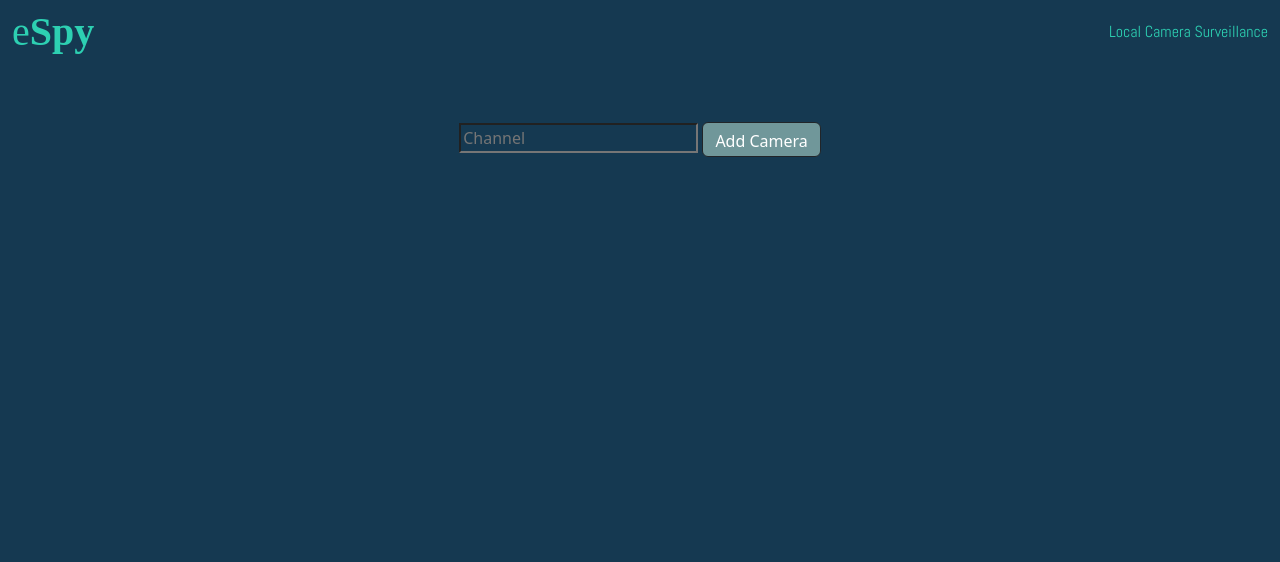
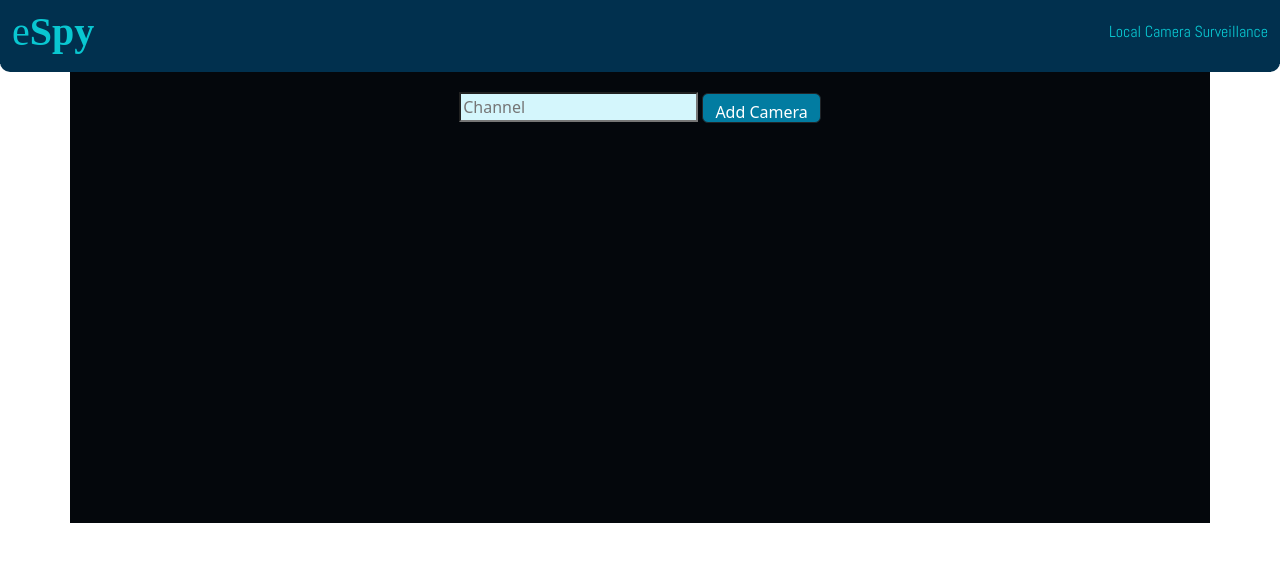
Before and after one commit to VofBMBaF/eSpy, a Flask app: template templates/videos.html in a window 1280 px wide. Shown: the top 562 px of the page. Run offline with Flask 3, Linux system fonts and the light colour scheme; the template is opened without the code that fills it, so the values that code supplies are empty; some web fonts are replaced.

Commit message:
Update styles.css

```diff
--- a/static/styles.css
+++ b/static/styles.css
@@ -1,59 +1,85 @@
-*
+body
 {
-    background: #153951 !important;
+    background: #ffffff !important;
 
 }
 
 .navbar
 {
-   /*background: #2dd0b2 !important;*/
-    margin-bottom: 50px;
+    background: #01304e !important;
     justify-content: space-evenly;
+    border-radius: 0px 0 10px 10px !important;
+
 
 }
 
-/* nav
+.navbar *
 {
-   /* background: #2dd0b2 !important;
+    background: #01304e !important;
+
+
 }
-*/
+
+.container
+{
+    background: #04070c !important;
+
+}
+
 
 h1
 {
-    color: #2dd0b2 !important;
+    color: #09c7d1 !important;
     font-family: Iceland;
 }
 
 h6
 {
     font-family: Abel;
-    color: #2dd0b2 !important
+    color: #09c7d1 !important
+}
+
+.grid
+{
+
+    padding: 25px;
+    display: grid;
+    grid-template-columns: repeat(2, 1fr);
+    grid-template-rows: repeat(8, 25%);
+    grid-gap: 50px;
+}
+
+.grid-img
+{
+    width: 100%;
+    height: 100%;
+    object-fit: cover;
+    position: relative;
+    border: #d4f6fc solid 1px;
+
+
+}
+
+.topnav
+{
+    overflow: hidden;
+    width: 100%;
+    background: #17607c !important;
+    display: flex;
+    justify-content: space-evenly;
+    border: #d4f6fc solid 1px;
+
 }
 
 
-
-.img-container
+button
 {
-    align-content: center;
-    margin-left: 10%;
-    margin-right: 10%;
-    margin-bottom: 10%;
-    padding-top: 40px;
-    /*box-shadow: 0 0 15px 10px #0c212e6f;*/
-}
-
-
-
-.img-container img
-{
-    display:block;
-    margin:auto;
-}
-
-.buttons
-{
-    display: flex;
-    justify-content: center;
+    width: 5%;
+    height: 5%;
+    background: transparent;
+    outline: none !important;
+    box-shadow: none !important;
+    border: none !important;
 
 
 }
@@ -64,25 +90,44 @@ h6
 
 }
 
-.btn-success
-{
-    background: rgb(0, 128, 77) !important;
-}
-
-.btn-danger
-{
-    background: rgb(116, 20, 31) !important;
-}
-
-.btn-dark
-{
-    background: rgb(112, 151, 154) !important;
-    height: 35px !important;
-}
-
 .top-buttons
 {
     display: flex;
     justify-content: center;
+    padding-top: 25px;
+    margin-left: 2.5%;
+    margin-right: 2.5%;
+    background: #04070c !important;
 
 }
+
+.window
+{
+    margin-top: -5%;
+    margin-left: 2.5%;
+    margin-right: 2.5%;
+    background: #04070c !important;
+}
+
+.topnav span
+{
+    font-family: Abel;
+    color: #09c7d1 !important;
+    font-size: 20px;
+}
+
+form
+{
+    margin-top: 5%;
+}
+
+input
+{
+    background: #d4f6fc !important;
+}
+
+#adding
+{
+    background: #027ca1 !important;
+    height: 30px;
+}
```
